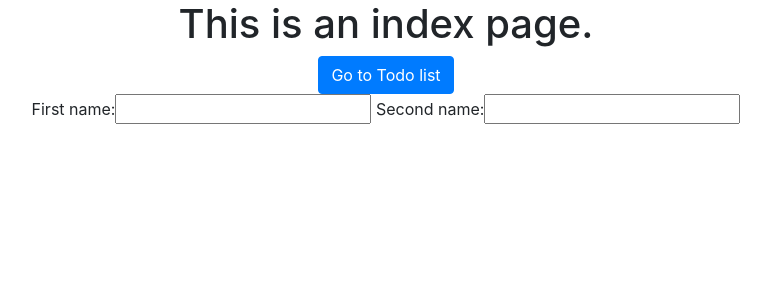
After one commit to AleksanKo/ToDoapp, a Django app: page / in a window 1280 px wide. The commit adds this page. Shown: the top 300 px of the page, without its empty margins (254-1025 px from the left). Run offline with Django 3.2, Linux system fonts and the light colour scheme; some libraries are stand-ins or nearby versions.

Commit message:
adding htmls, forms and changing views.py

```diff
--- a/todolist/requirements.txt
+++ b/todolist/requirements.txt
@@ -1,3 +1,3 @@
 Django==2.2.11
 pytz==2019.3
-sqlparse==0.3.1
+sqlparse==0.3.1pip
--- /dev/null
+++ b/todolist/templates/base.html
@@ -0,0 +1,13 @@
+<!DOCTYPE html>
+<html lang="en">
+<head>
+    <meta charset="UTF-8">
+    <link rel="stylesheet" href="https://stackpath.bootstrapcdn.com/bootstrap/4.1.3/css/bootstrap.min.css" integrity="sha384-MCw98/SFnGE8fJT3GXwEOngsV7Zt27NXFoaoApmYm81iuXoPkFOJwJ8ERdknLPMO" crossorigin="anonymous">
+<script src="https://stackpath.bootstrapcdn.com/bootstrap/4.1.3/js/bootstrap.min.js" integrity="sha384-ChfqqxuZUCnJSK3+MXmPNIyE6ZbWh2IMqE241rYiqJxyMiZ6OW/JmZQ5stwEULTy" crossorigin="anonymous"></script>
+    <title>Todo list</title>
+</head>
+<body>
+{% block content%}
+{% endblock content%}
+</body>
+</html>
--- /dev/null
+++ b/todolist/templates/index.html
@@ -0,0 +1,12 @@
+{%extends 'base.html'%}
+{% block content%}
+<div class="container" style="text-align:center;">
+    <div>
+<h1>This is an index page.</h1>
+<a class="btn btn-primary" href = "{% url 'todos' %}">Go to Todo list</a>
+        <form method="post">
+            {{form}}
+        </form>
+</div>
+    </div>
+{%endblock%}
--- /dev/null
+++ b/todolist/todo/forms.py
@@ -0,0 +1,14 @@
+from django import forms
+from django.forms import DateField, CharField
+from .models import ToDoNode, Person
+
+class ToDoFormCreate(forms.ModelForm):
+
+    class Meta:
+        model = ToDoNode
+        fields = ['todo']
+
+class PersonCreate(forms.ModelForm):
+    class Meta:
+        model = Person
+        fields = ['first_name','second_name']
--- a/todolist/todo/models.py
+++ b/todolist/todo/models.py
@@ -1,4 +1,11 @@
+from django import forms
 from django.db import models
+from datetime import date
 
 class ToDoNode(models.Model):
-    content = models.TextField()
+    todo = models.CharField(max_length=200,blank=False)
+    #due_date = models.DateField(default=date.today)
+
+class Person(models.Model):
+    first_name = models.CharField(max_length=100)
+    second_name = models.CharField(max_length=100)
--- /dev/null
+++ b/todolist/todo/urls.py
@@ -0,0 +1,10 @@
+from django.urls import path
+from . import views
+
+
+urlpatterns = [
+    path('', views.index, name='index'),
+    path('todo/',views.viewToDo, name='todos'),
+    path('addToDo/',views.addToDo, name='add_todo'),
+    path('deleteToDo/<int:todo_id>/',views.deleteToDo, name='delete_todo')
+]
--- a/todolist/todo/views.py
+++ b/todolist/todo/views.py
@@ -1,12 +1,42 @@
-from django.shortcuts import render
+from django.shortcuts import render, redirect
 from django.http import HttpResponse, HttpResponseRedirect
 from .models import ToDoNode
+from .forms import ToDoFormCreate, PersonCreate
+#write a class
+
+def login(request):
+    return render(request,'login.html')
+
+def index(request):
+    form = PersonCreate()
+    return render(request,'index.html',{'form':form})
+
+def addP(request):
+    pass
 
 def viewToDo(request):
     all_todos = ToDoNode.objects.all()
-    return render(request,'todo.html',{'all_items':all_todos})
+    form = ToDoFormCreate()
+
+    return render(request,'todo.html',{'form':form,'all_items':all_todos})
 
 def addToDo(request):
+    print('why')
+    all_todos = ToDoNode.objects.all()
+    if request.method == 'POST':
+        form = ToDoFormCreate(request.POST)
+        print(form)
+        if form.is_valid():
+            form.save()
+            print('wow')
+            return HttpResponseRedirect('/todo/')
+    else:
+        form = ToDoFormCreate()
+        print('wtf')
+    print('why')
+    return render(request,'todo.html',{'form':form,'all_items':all_todos})
+
+def editToDo(request):
     new_item = ToDoNode(content = request.POST['content'])
     new_item.save()
     return HttpResponseRedirect('/todo/')
--- a/todolist/todolist/settings.py
+++ b/todolist/todolist/settings.py
@@ -37,7 +37,7 @@ INSTALLED_APPS = [
     'django.contrib.sessions',
     'django.contrib.messages',
     'django.contrib.staticfiles',
-    'todo'
+    'todo',
 ]
 
 MIDDLEWARE = [
--- a/todolist/todolist/urls.py
+++ b/todolist/todolist/urls.py
@@ -14,12 +14,10 @@ Including another URLconf
     2. Add a URL to urlpatterns:  path('blog/', include('blog.urls'))
 """
 from django.contrib import admin
-from django.urls import path
-from todo import views
+from django.urls import path, include
 
 urlpatterns = [
     path('admin/', admin.site.urls),
-    path('todo/',views.viewToDo),
-    path('addToDo/',views.addToDo),
-    path('deleteToDo/<int:todo_id>/',views.deleteToDo)
+    path('', include('todo.urls'), name = 'home_dir'),
+    path(r'accounts/', include('django.contrib.auth.urls')),
 ]
```
Also changed, not shown: todolist/templates/todo.html (+15 -16 lines), todolist/db.sqlite3.
